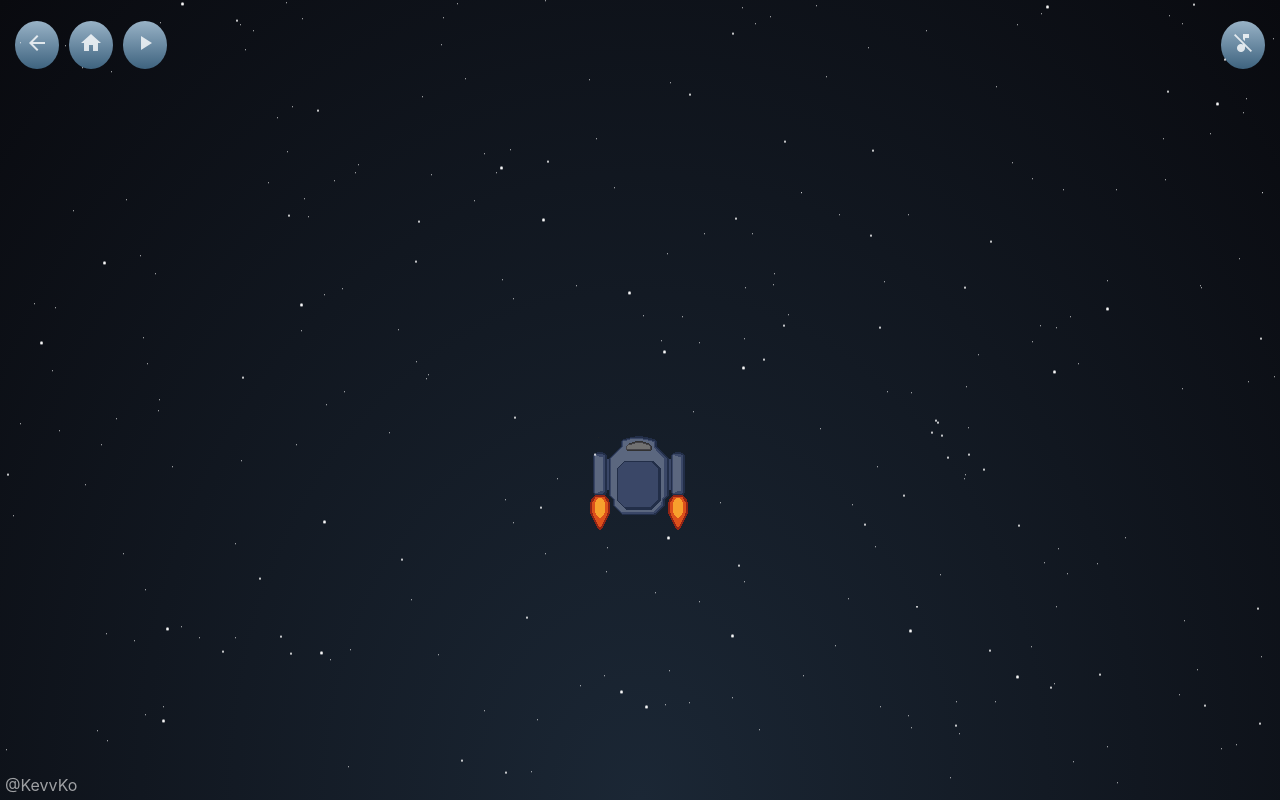
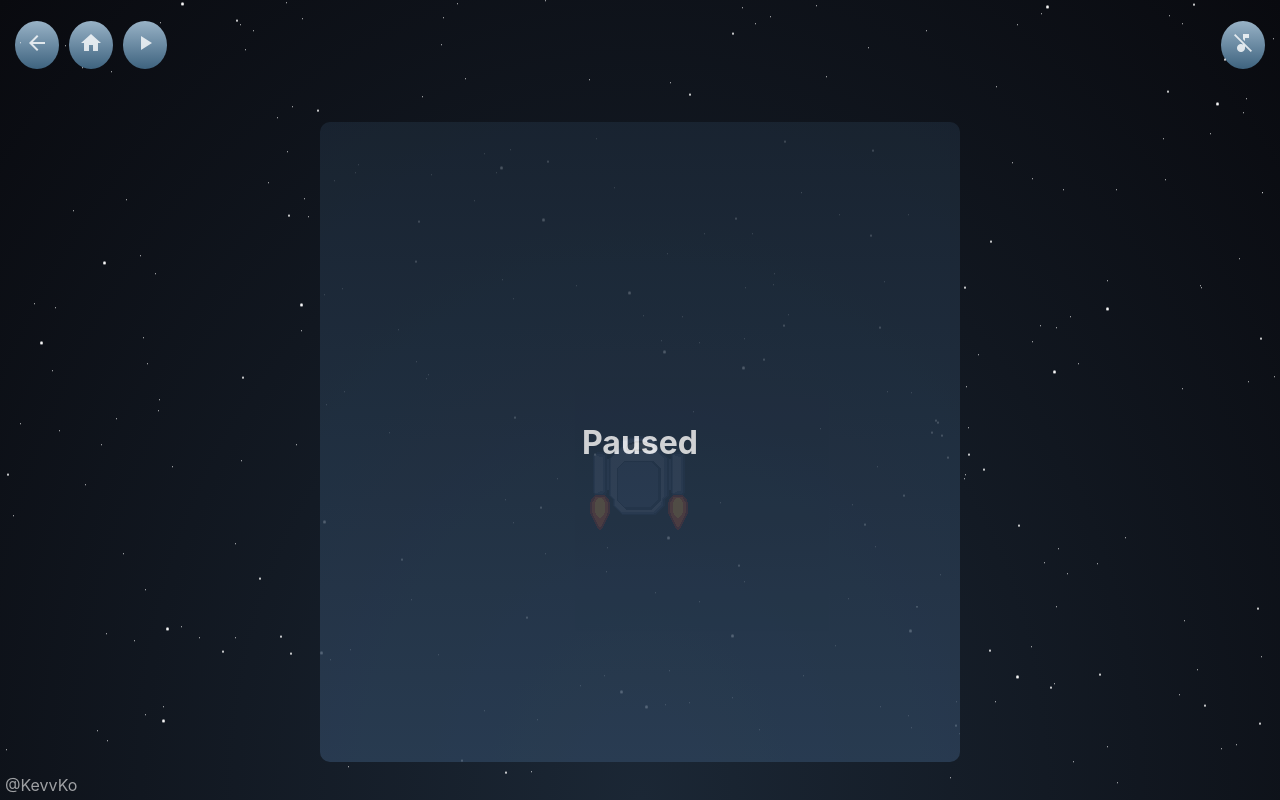
Before and after one commit to KevvKo/jump-and-run-js, a React (Create React App) app: page /play in a window 1280 px wide. Both pictures are taken after a click on the element "pause". Shown: the top 800 px of the page. Built offline with nearby package versions, Linux system fonts and the light colour scheme.

Commit message:
add banner for pause-modus

```diff
--- /dev/null
+++ b/src/assets/components/pauseBanner.css
@@ -0,0 +1,12 @@
+.pauseBanner{
+    position: absolute;
+    width: 50%;
+    height: 80%;
+    background-image: linear-gradient(#1b2735 , #2D425A );
+    border-radius: 10px;
+    opacity: 0.8;
+    display: flex;
+    justify-content: center;
+    align-items: center;
+    color: white;
+}
--- /dev/null
+++ b/src/assets/components/pauseBanner.js
@@ -0,0 +1,15 @@
+import React from 'react'
+
+import './pauseBanner.css'
+
+export default function PauseBanner(props){
+
+    return(
+
+        <div className="pauseBanner">
+
+                <h1>Paused</h1>
+
+        </div>
+    )
+}
--- a/src/routes/play.js
+++ b/src/routes/play.js
@@ -1,6 +1,7 @@
 import React, { useEffect } from 'react'
-
+import { useSelector } from 'react-redux'
 import './play.css'
+import PauseBanner from '../assets/components/pauseBanner'
 
 import { game } from '../assets/scripts/game'
 import { store } from '../assets/store/store'
@@ -37,11 +38,13 @@ export default function Play(){
         }
     }, []);
 
-
-
+    const gameIsPaused = useSelector ( state => state.game.gameIsPaused )
     return (
         <div className='play' >
-            <img id = 'spaceship' src={spaceship} alt='spaceship' />
+            <img id = 'spaceship' src={ spaceship } alt='spaceship' />
+            { gameIsPaused &&
+                <PauseBanner />
+            }
             <canvas id='gameBoard'></canvas>
         </div>
     )
```
